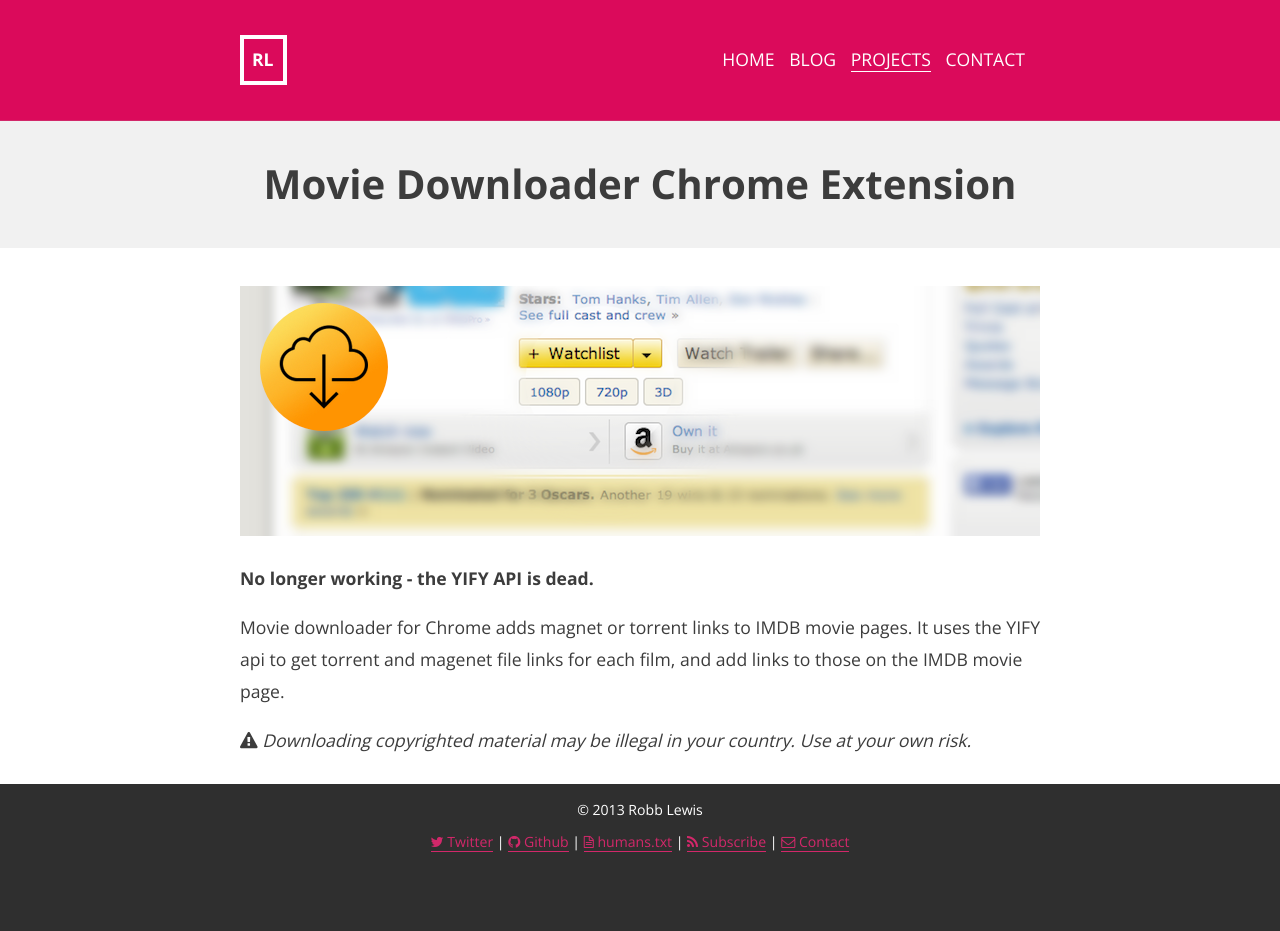
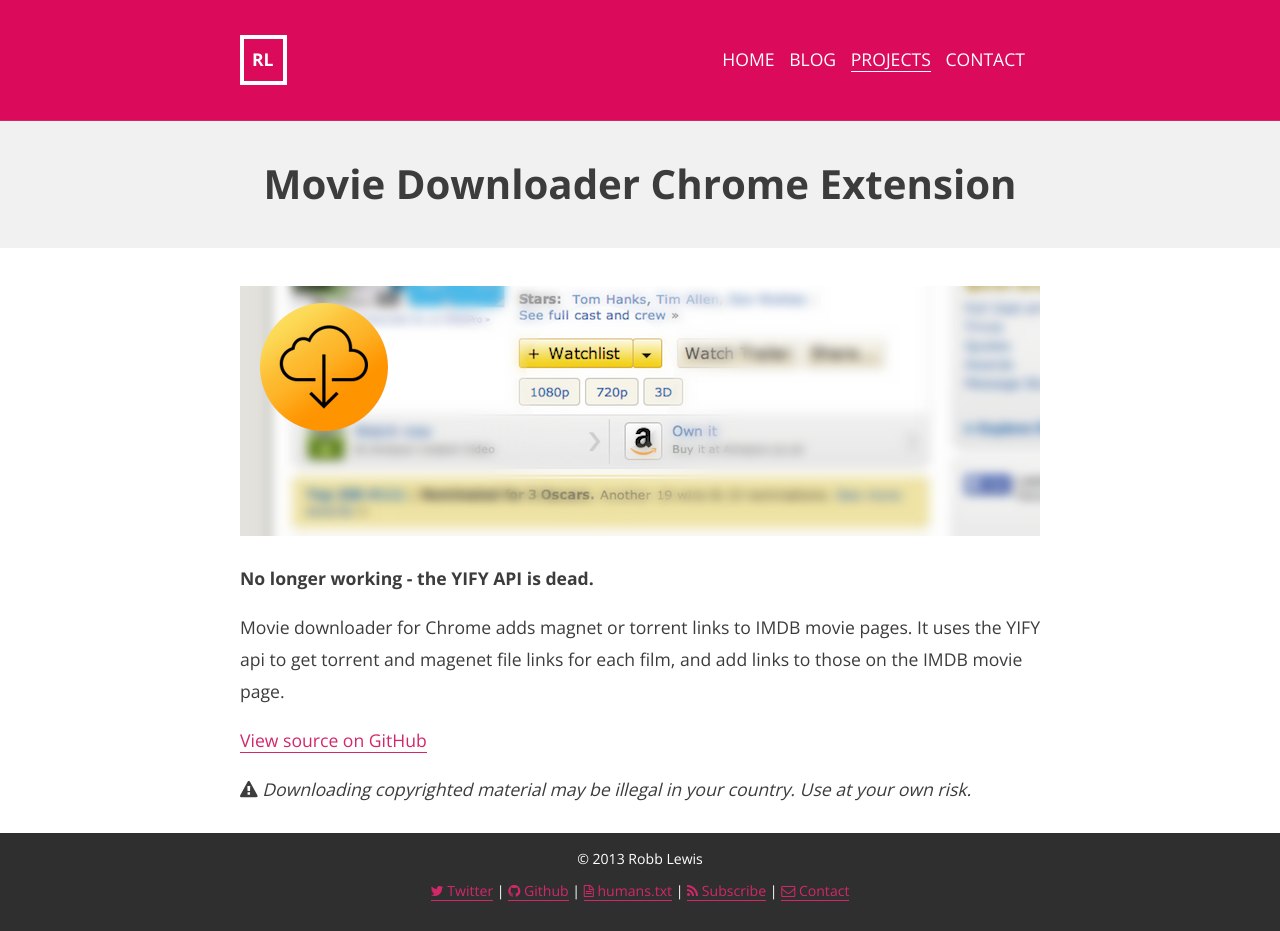
Before and after one commit to rknightuk/robblewis.me-jekyll, a Jekyll site: the page built from projects/movie-downloader-chrome/index.html, in a window 1280 px wide. Built offline with Jekyll 4.4.1, drawn with Linux system fonts in a browser that asks for light colours; Markdown is read by kramdown in place of the engine named in the settings; before the commit the page ends 900 px from its top, so only the background shows below that.

Commit message:
Link to source

```diff
--- a/projects/movie-downloader-chrome/index.html
+++ b/projects/movie-downloader-chrome/index.html
@@ -8,6 +8,8 @@
 <p><strong>No longer working - the YIFY API is dead.</strong></p>
 
 <p>Movie downloader for Chrome adds magnet or torrent links to IMDB movie pages. It uses the YIFY api to get torrent and magenet file links for each film, and add links to those on the IMDB movie page.</p>
+
+<p><a href="https://github.com/rmlewisuk/imdb-downloader">View source on GitHub</a></p>
 
 <!-- <p class="button"><button onclick="chrome.webstore.install()" id="install-button">Add to Chrome</button></p>
 
```
